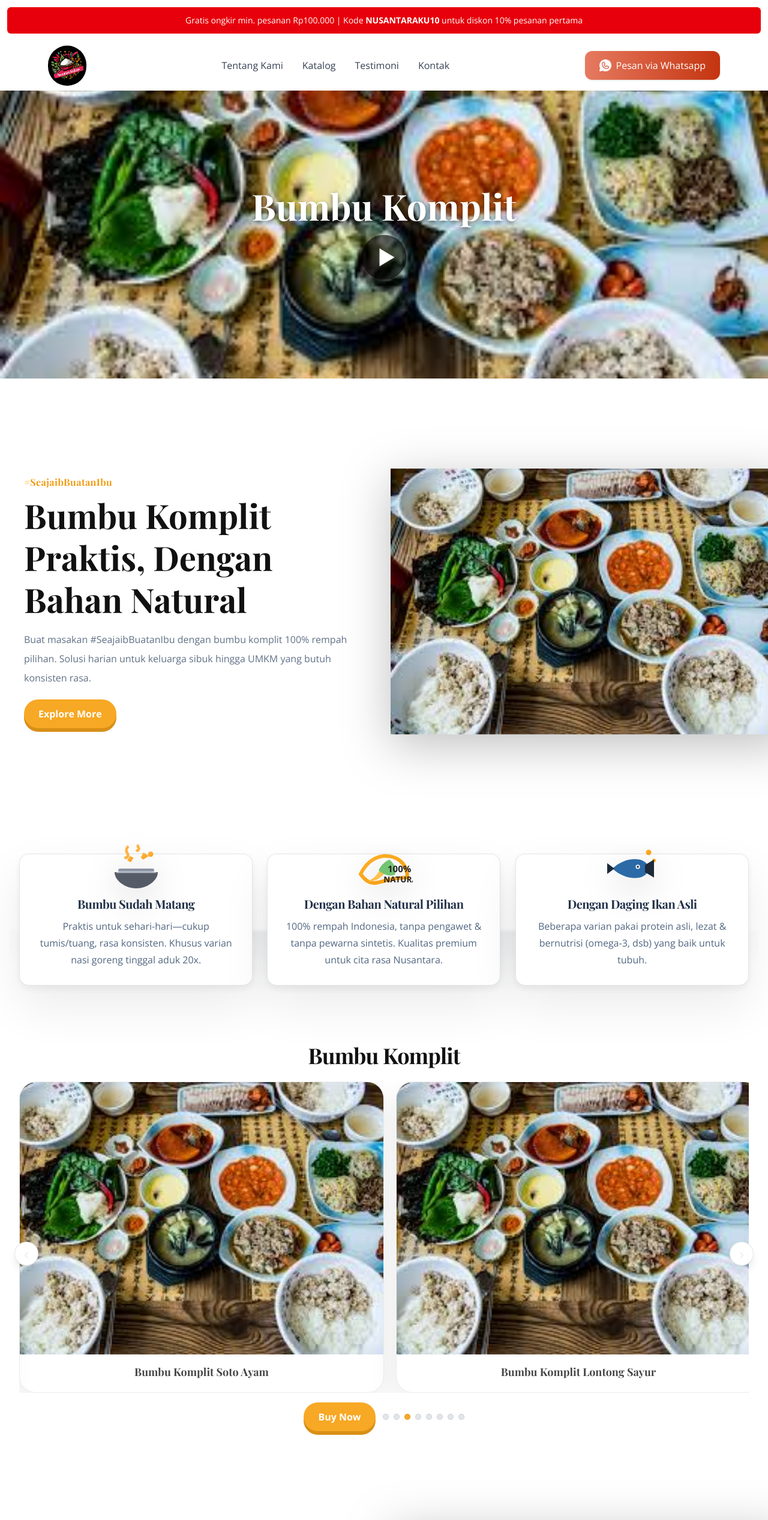
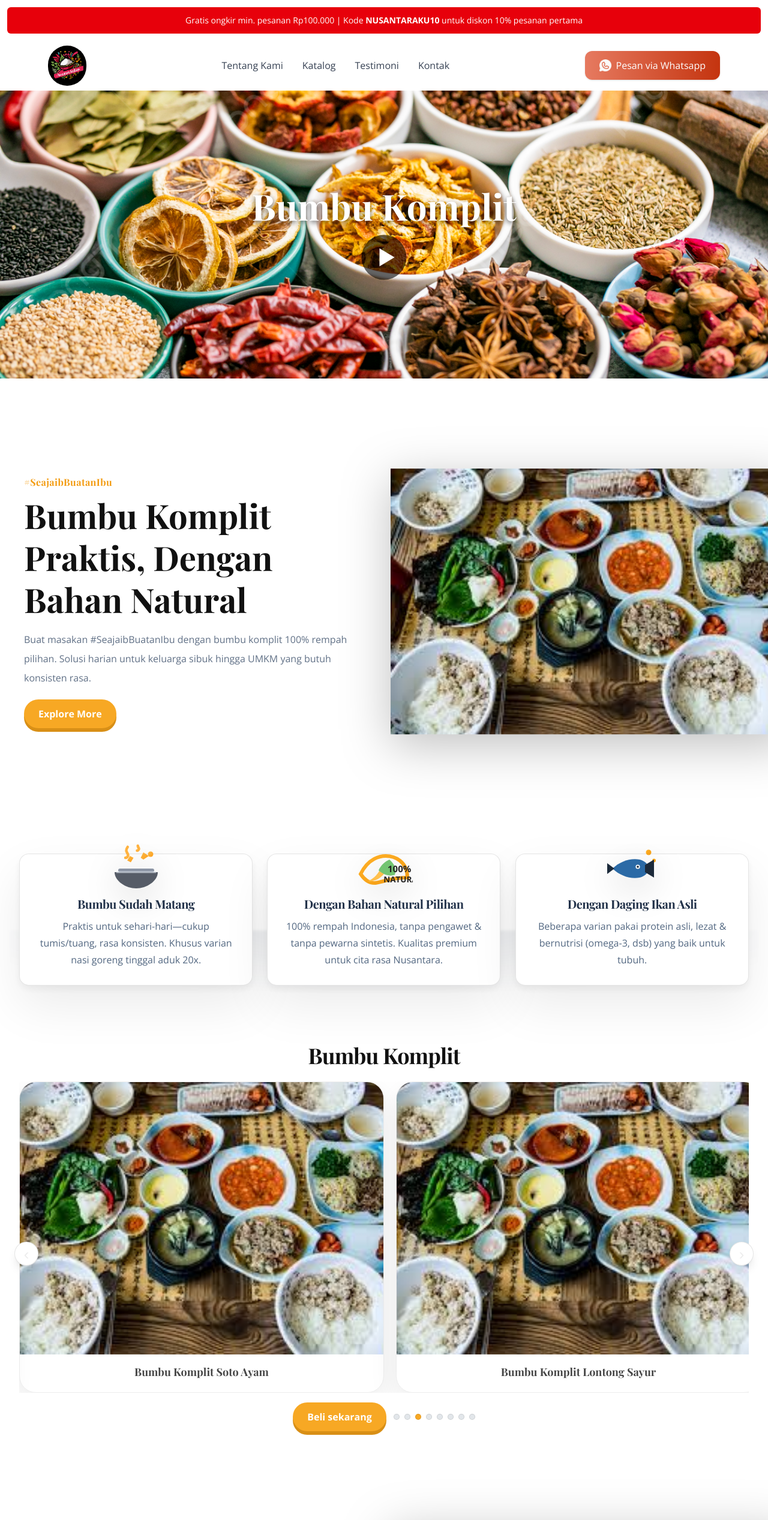
Before and after one commit to Aswin-art/nusantara-kuliner, a Next.js app: page /bumbu-komplit in a window 1280 px wide. Shown: the top 2534 px of the page at 60% size. Built offline with nearby package versions, Linux system fonts and the light colour scheme.

Commit message:
feat: changed text and updated hero image

```diff
--- a/src/components/bumbu-komplit/BumbuKomplitView.tsx
+++ b/src/components/bumbu-komplit/BumbuKomplitView.tsx
@@ -17,7 +17,7 @@ export default function BumbuKomplitView({ initialItems }: Props) {
       {/* Hero */}
       <HeroBanner
         title="Bumbu Komplit"
-        imageSrc="/img/bumbu-komplit/bumbu.jpeg"   // pastikan file ada
+        imageSrc="/img/bumbu-komplit/hero-bumbu-komplit.png"   // pastikan file ada
       />
 
       {/* Intro kiri-teks kanan-gambar */}
@@ -35,7 +35,7 @@ export default function BumbuKomplitView({ initialItems }: Props) {
         <h2 className="mb-4 text-center text-3xl font-extrabold tracking-tight text-[#111] sm:text-4xl">
           Bumbu Komplit
         </h2>
-        <ProductCarousel items={all} ctaLabel="Buy Now" />
+        <ProductCarousel items={all} ctaLabel="Beli sekarang" />
       </section>
 
       {/* Hashtag / CTA */}
@@ -44,7 +44,7 @@ export default function BumbuKomplitView({ initialItems }: Props) {
           title="#SeajaibBuatanIbu"
           text={`Kalau teknologi maju, masak juga makin praktis.
 Dulu bumbu harus dikupas, diiris, diulek. Sekarang cukup tuang—rasanya tetap rumahan.`}
-          buttonText="Try Now"
+          buttonText="Pesan sekarang"
           image="/img/bumbu-komplit/bumbu.jpeg"
           alt="Bumbu komplit kemasan"
         />
@@ -55,7 +55,7 @@ Dulu bumbu harus dikupas, diiris, diulek. Sekarang cukup tuang—rasanya tetap r
         <h2 className="mb-4 text-center text-3xl font-extrabold tracking-tight text-[#111] sm:text-4xl">
           Bumbu Komplit Nasi Goreng
         </h2>
-        <ProductCarousel items={nasiGoreng} ctaLabel="Buy Now" variant="marble" />
+        <ProductCarousel items={nasiGoreng} ctaLabel="Beli sekarang" />
       </section>
     </main>
   );
```
Also changed, not shown: public/img/bumbu-komplit/hero-bumbu-komplit.png (added).
